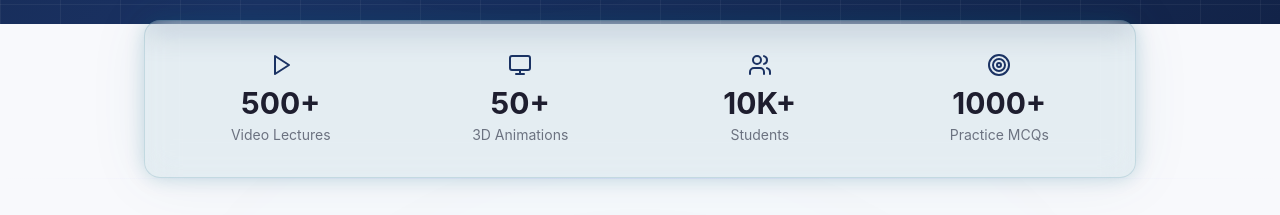
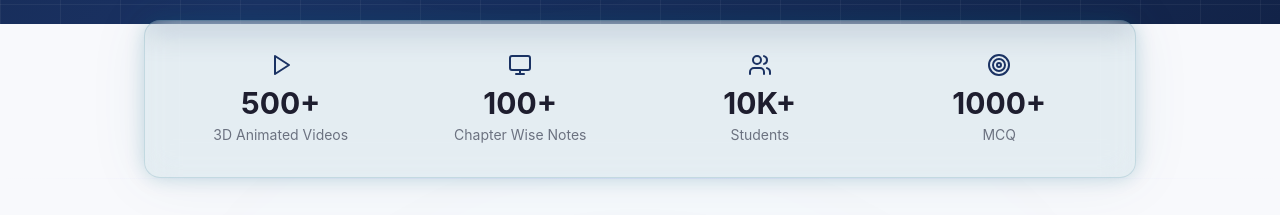
Before and after one commit to AAKASHMAX/visuallearning-webapp, a Next.js app in the folder visuallearning.in/frontend/: page / in a window 1280 px wide. Shown: the part 840-1055 px from the top of the page. Built offline with nearby package versions, Linux system fonts and the light colour scheme; no server answers.

Commit message:
Update homepage stats copy

```diff
--- a/visuallearning.in/frontend/src/app/page.tsx
+++ b/visuallearning.in/frontend/src/app/page.tsx
@@ -123,10 +123,10 @@ function HeroSection() {
 /* ── STATS BAR ── */
 function StatsBar() {
   const stats = [
-    { value: "500+", label: "Video Lectures", icon: Play },
-    { value: "50+", label: "3D Animations", icon: Monitor },
+    { value: "500+", label: "3D Animated Videos", icon: Play },
+    { value: "100+", label: "Chapter Wise Notes", icon: Monitor },
     { value: "10K+", label: "Students", icon: Users },
-    { value: "1000+", label: "Practice MCQs", icon: Target },
+    { value: "1000+", label: "MCQ", icon: Target },
   ];
   return (
     <section className="relative -mt-1 z-10">
```
